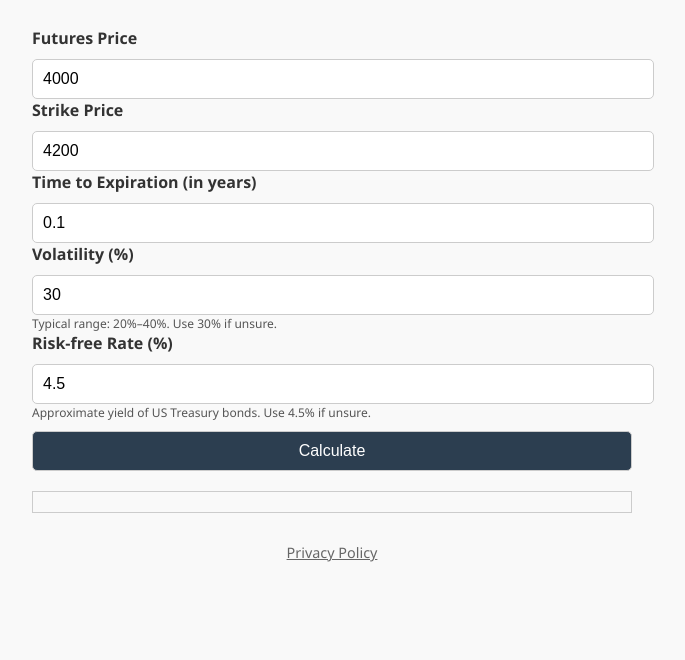
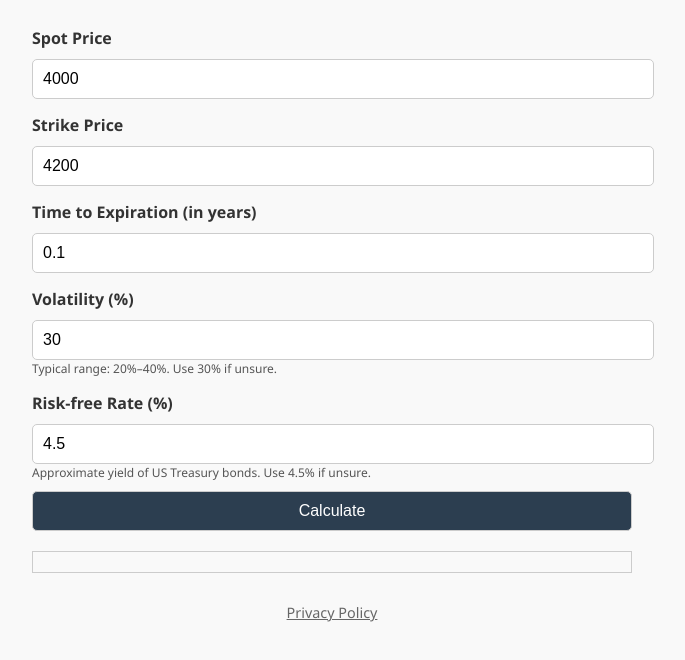
Before and after one commit to MartinColaF/commodity-options-calculator, a plain HTML site: page index.html in a window 1280 px wide. Shown: the part 76-736 px from the top of the page, without its empty margins (308-993 px from the left). Drawn offline with Linux system fonts and the light colour scheme.

Commit message:
Update index.html

```diff
--- a/index.html
+++ b/index.html
@@ -13,18 +13,19 @@
       background-color: #f9f9f9;
       color: #333;
     }
+
     h2 {
       text-align: center;
       color: #2c3e50;
       margin-bottom: 30px;
     }
-    .form-group {
-      margin-bottom: 20px;
+
+    label {
+      font-weight: bold;
+      margin-top: 15px;
+      display: block;
     }
-    label {
-      margin-top: 15px;
-      font-weight: bold;
-    }
+
     input, button {
       display: block;
       margin-top: 10px;
@@ -34,30 +35,36 @@
       border-radius: 5px;
       font-size: 1rem;
     }
+
     button {
       background-color: #2c3e50;
       color: white;
       cursor: pointer;
       transition: background-color 0.3s ease;
     }
+
     button:hover {
       background-color: #1a242f;
     }
+
     .tooltip {
       font-size: 12px;
       color: #555;
     }
+
     .results {
       margin-top: 20px;
       padding: 10px;
       border: 1px solid #ccc;
     }
+
     footer {
       text-align: center;
       padding: 1rem;
       font-size: 0.9rem;
       color: #666;
     }
+
     a {
       color: #666;
       text-decoration: underline;
@@ -68,8 +75,8 @@
 
   <h2>Commodity Options Calculator</h2>
 
-  <label for="fut">Futures Price</label>
-  <input type="number" id="fut" value="4000">
+  <label for="spot">Spot Price</label>
+  <input type="number" id="spot" value="4000">
 
   <label for="strike">Strike Price</label>
   <input type="number" id="strike" value="4200">
@@ -89,7 +96,7 @@
 
   <div class="results" id="results"></div>
 
-  <script>
+   <script>
     function cdf(x) {
       return 0.5 * (1 + erf(x / Math.sqrt(2)));
     }
@@ -125,9 +132,7 @@
   </script>
 
   <footer>
-    <p>
-      <a href="/privacy.html">Privacy Policy</a>
-    </p>
+    <p><a href="/privacy.html">Privacy Policy</a></p>
   </footer>
 
 </body>
```
